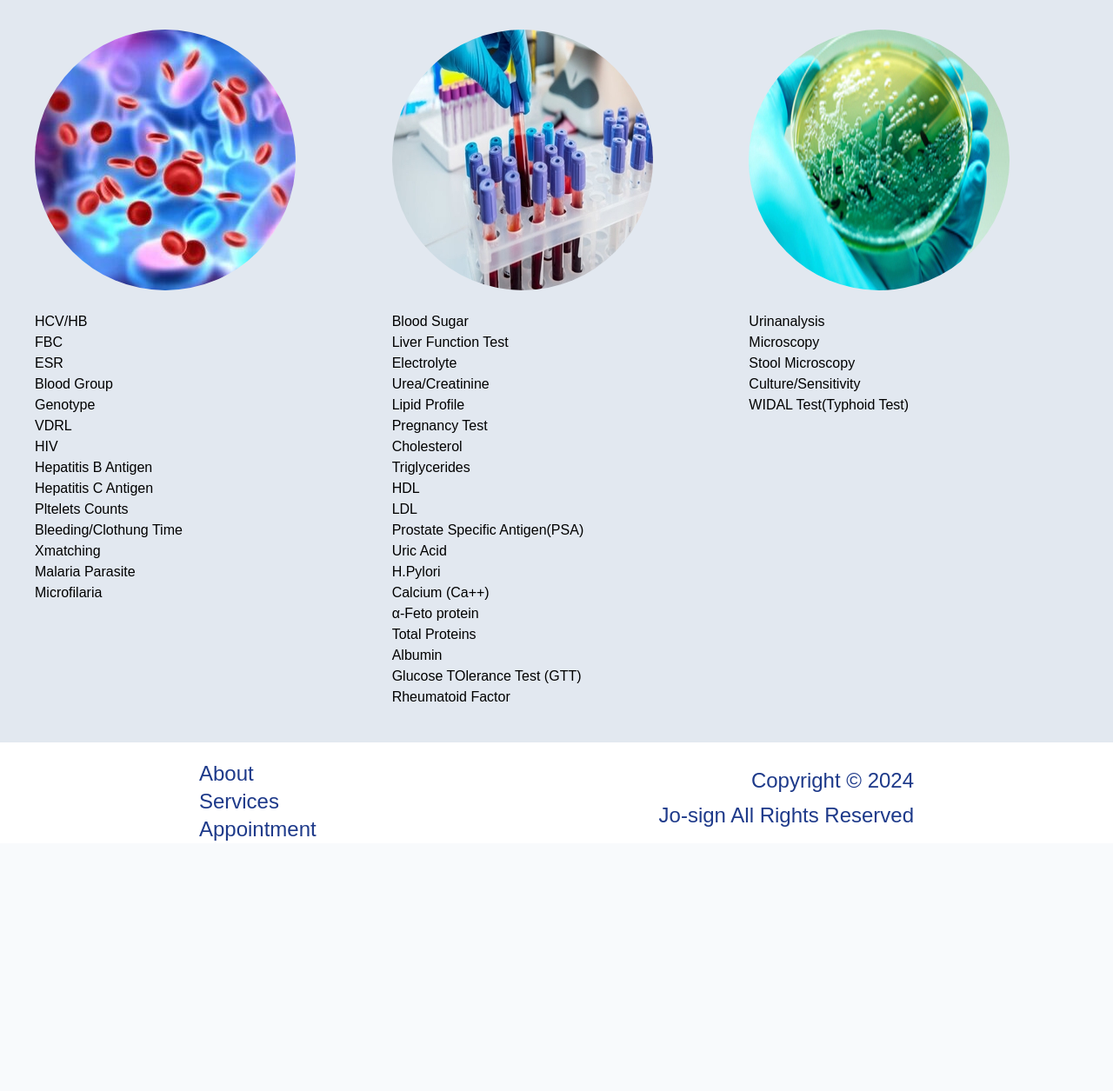
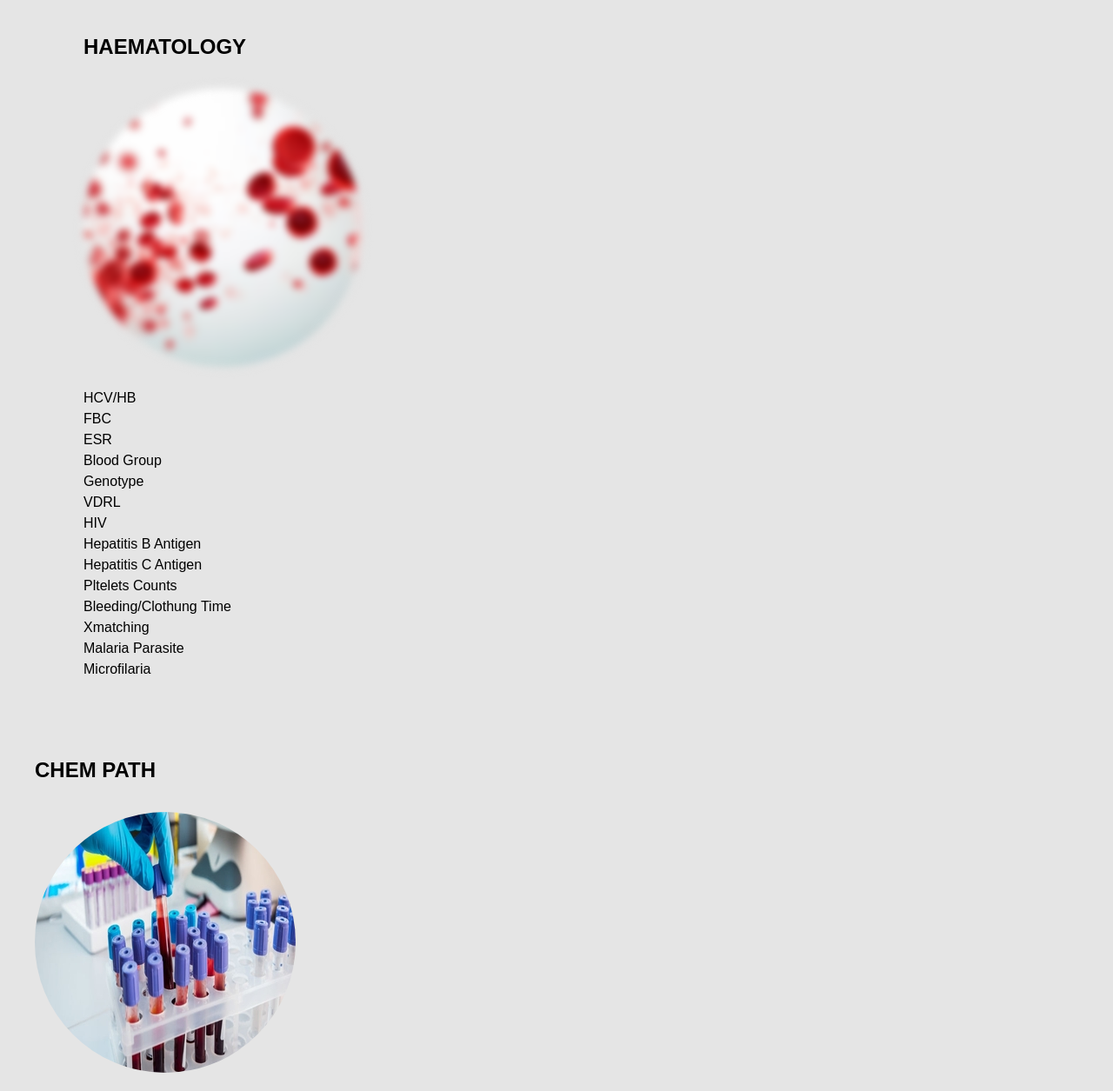
Before and after one commit to jo-esign/Biokarfred2.0, a website: page build/services.html in a window 1280 px wide. Shown: the part 298-1553 px from the top of the page at 87% size. Before the commit the page ends 1268 px from the top, so only its background shows below. Drawn offline with Linux system fonts and the light colour scheme.

Commit message:
added footer image

```diff
--- a/build/services.html
+++ b/build/services.html
@@ -66,7 +66,7 @@
       </nav>
     </section>
     </header>
-    <main class=" p-10 mx-auto bg-slate-200 dark:bg-gray-950" id="hero">
+    <main class=" p-10 mx-auto bg-neutral-200 dark:bg-gray-950" id="hero">
       <section class="text-lg">
 
         <h4 class="md:font-bold font-semibold text-xl md:text-3xl">We offer the following services:</h4>
@@ -75,11 +75,11 @@
         <p>‣ Prescription of drugs based on test results</p>
       </section>
       <section class="">
-        <h4 class="md:font-bold font-semibold text-xl md:text-3xl text-center">Here Are Some Of The Tests We Carry Out</h4>
-        <div class=" grid gap-8 md:grid-cols-2 lg:grid-cols-3 ">
-          <div class=" md:order-2 md:col-span-1 lg:order-1 lg:col-span-1">
+        <h4 class="md:font-bold font-semibold text-xl md:text-5xl text-center">Here Are Some Of The Tests We Carry Out</h4>
+        <div class=" grid gap-8 md:grid-cols-2 lg:grid-cols-1 ">
+          <div class=" md:order-2 md:col-span-1 lg:order-1 lg:col-span-1 m-14">
             <h4 class="text-2xl font-semibold pb-8">HAEMATOLOGY</h4>
-            <img src="img/vermicrobiologyetel.jpg" class="mb-6  h-auto rounded-full object-contain max-w-xs">
+            <img src="img/red-blood.avif" class="mb-6  h-auto rounded-full blur-sm ring-4 ring-neutral-200/[.70] object-contain max-w-xs">
             <ul>
               <li>HCV/HB</li>
               <li>FBC</li>
@@ -123,9 +123,11 @@
                                  <li>Rheumatoid Factor</li>
         </ul>
         </div>
-        <div class="md:order-3 md:col-span-1 lg:col-span-1">
+        <div class="md:order-3 md:col-span-1 lg:col-span-1 ">
           <h4 class="text-2xl font-semibold pb-8">MICRO/PARASITOLOGY</h4>
-          <img src="img/parasitplogy1.jpg" class="mb-6 object-contain max-w-xs h-auto rounded-full">
+
+          <img src="img/microscpyl.jpg" class="mb-6 object-contain max-w-xs h-auto rounded-2xl ">
+
           <ul>
             <li>Urinanalysis</li>
             <li>Microscopy</li>
@@ -141,19 +143,20 @@
 
     <footer class="bg-white w-full text-sm sm:text-2xl dark:bg-gray-900 text-blue-900 dark:text-white font-medium " id="footer">
       <section
-        class="mx-auto flex  sm:flex-col-3 px-8 pt-5 sm:space-y-2 justify-around"
+        class="mx-auto flex  sm:flex-col-3 px-8 pt-5 sm:space-y-2 justify-evenly"
       >
+      <img class=" " src="img/ICON.svg">
 
 
 
-        <nav class="flex flex-col  md:flex" aria-label="footer">
+        <nav class="hidden flex-col  md:flex" aria-label="footer">
           <a href="aboutUs.html" class="hover:opacity-90">About</a>
           <a href="services.html" class="hover:opacity-90">Services</a>
           <a href="appointment.html" class="hover:opacity-90"> Appointment</a>
         </nav>
         <div class="flex flex-col sm:gap-2">
           <p class="text-right">Copyright &copy; <script>document.write(new Date().getFullYear())</script> </p>
-          <p class="text-right">Jo-sign All Rights Reserved</p>
+          <p class="text-right">Joy Kara: All Rights Reserved</p>
         </div>
       </section>
     </footer>
```
Also changed, not shown: build/aboutUs.html (+4 -3 lines), build/appointment.html (+7 -6 lines), build/index.html (+4 -3 lines), build/css/style.css, build/img/ICON.svg (added), build/img/favicon.ico, build/img/footer logo.png (deleted), build/img/footer logo.svg (added), build/img/footer logo2.svg (added), build/img/icon.jpg (deleted), build/img/microscpyl.jpg (added), build/img/red-blood.avif (added), build/img/special-background.jpg (added).
